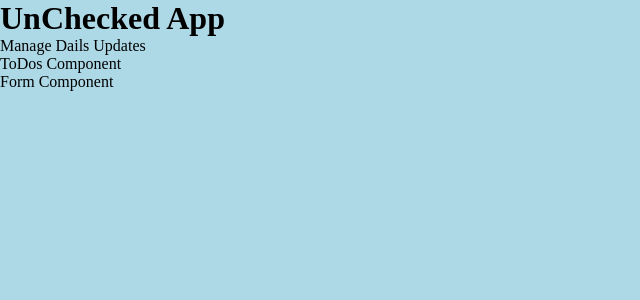
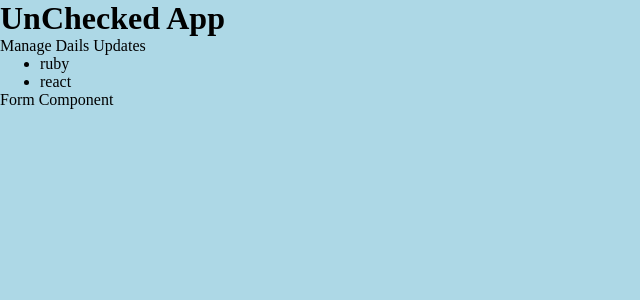
Before and after one commit to yugeshpalvai21/reactflow, a React app: page / in a window 1280 px wide. Shown: the top 300 px of the page, without its empty margins (0-640 px from the left). Built offline with nearby package versions, Linux system fonts and the light colour scheme.

Commit message:
UnChecked App - adds Itmes component

```diff
--- a/src/app.jsx
+++ b/src/app.jsx
@@ -10,15 +10,32 @@ const Header = (props) => (
         <p>Manage Dails Updates</p>
     </div>
 )
+
+const Item = (props) => (
+    <li>{props.item.title}</li>
+)
+
+const Items = (props) => (
+    <div>
+        <ul>
+            { props.items.map((item) => <Item key={item.id} item={item} />)}
+        </ul>
+    </div>
+)
+
+
 class UnChecked extends React.Component {
     constructor(props) {
         super(props);
+        this.state = {
+            items: [{id: 123, title: 'ruby'}, {id: 345, title: 'react'}]
+        }
     }
     render() {
         return (
             <div>
                 <Header />
-                <div>ToDos Component</div>
+                <Items items={this.state.items}/>
                 <div>Form Component</div>
             </div>
         )
```
